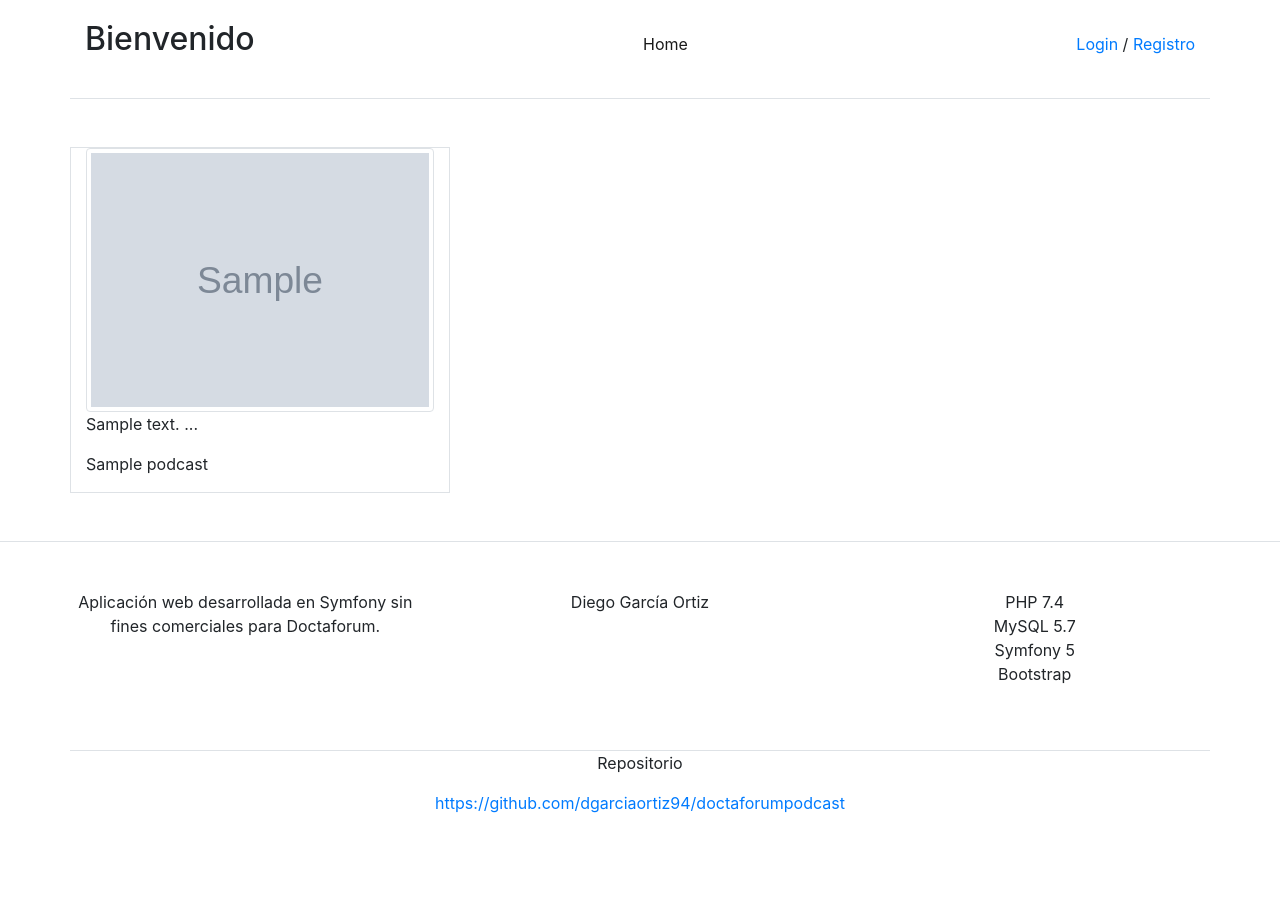
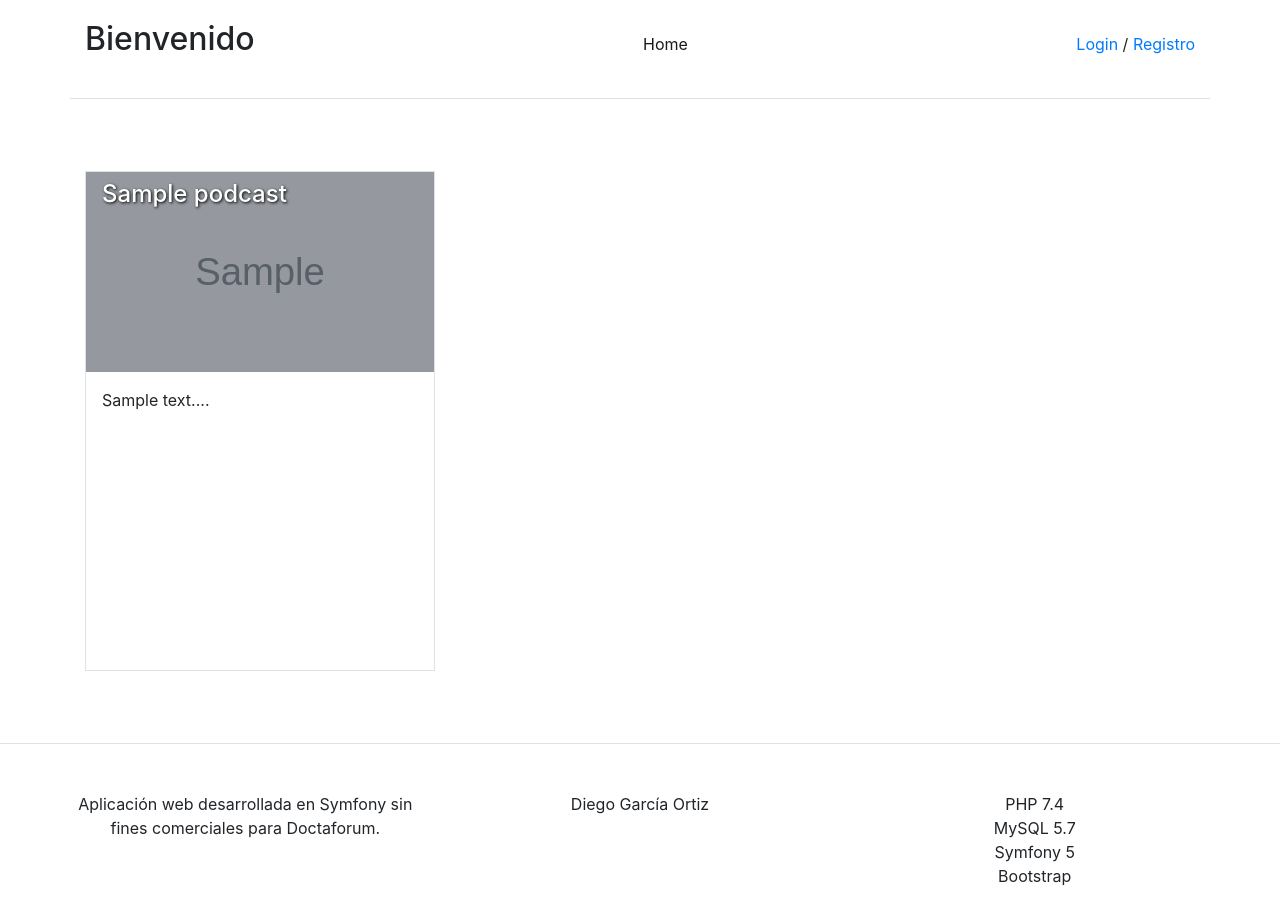
Before and after one commit to dgarciaortiz94/blogmanager, a Symfony app: template templates/userarea/podcasts.html.twig in a window 1280 px wide. Shown: the top 911 px of the page. Before the commit the page ends 813 px from the top, so only its background shows below. Run offline with Twig, Linux system fonts and the light colour scheme; the template is opened without the code that fills it: most values are stand-ins (such as "Sample title", 1, 10 or a date in 2020); grey boxes marked "Sample" are stand-in pictures; some libraries are stand-ins or nearby versions.

Commit message:
user podcasts working

```diff
--- /dev/null
+++ b/public/css/podcasts.css
@@ -0,0 +1,21 @@
+.podcast {
+    height: 500px;
+}
+
+.picture-podcast {
+    height: 200px;
+    background-position: center;
+    background-size: cover;
+    background-repeat: no-repeat;
+}
+
+.title-podcast {
+    font-size: 1.5em;
+    text-shadow: black 1px 1px 3px;
+}
+
+.dark-filter {
+    height: 100%;
+    width: 100%;
+    background-color: rgba(0, 0, 0, 0.3);
+}
--- a/templates/registration/register.html.twig
+++ b/templates/registration/register.html.twig
@@ -25,7 +25,7 @@
         </div>
         <div class="right_block container col-lg-6 col-12 d-flex flex-column justify-content-center align-items-center">
             <p class="display-3 mb-4">Registrate</p>
-            <p class="mb-5">O haz <a href="{{ path("app_login") }}">login</a> si ya tienes cuenta</p>
+            <p class="mb-5">O haz <a href="{{ path("app_login") }}" class="text-success">login</a> si ya tienes cuenta</p>
 
             {{ form_start(registrationForm) }}
                 {{ form_label(registrationForm.name, "Nombre") }}
--- a/templates/userarea/podcasts.html.twig
+++ b/templates/userarea/podcasts.html.twig
@@ -1,15 +1,26 @@
 {% extends 'layout.html.twig' %}
 
 {% block title %}Mis podcasts{% endblock %}
+
+{% block stylesheets %}
+    {{ parent() }}
+
+    <link rel="stylesheet" href="{{ asset('css/podcasts.css') }}">
+{% endblock %}
 
 {% block content %}
     <div class="container my-5">
         <div class="row row-cols-auto">
             {% for podcast in podcasts %}
-                    <div class="col-4 border">
-                        <img src="{{ asset('images/podcasts/' ~ podcast.picture) }}" alt="{{ podcast.title }}" class="img-thumbnail">
-                        <p>{{ podcast.description }} ...</p>
-                        <p>{{ podcast.title }}</p>
+                    <div class="col-lg-4 col-md-6 col-sm-12 my-4">
+                        <div class="podcast border">
+                            <div class="picture-podcast mb-3 text-white" style="background-image: url({{ asset('images/podcasts/' ~ podcast.picture) }})">
+                                <div class="dark-filter">
+                                    <h2 class="title-podcast px-3 py-2">{{ podcast.title }}</h2>
+                                </div>
+                            </div>
+                            <p class="px-3">{{ podcast.description | slice(0, 400) }}...</p>
+                        </div>
                     </div>
             {% endfor %}
         </div>
```
